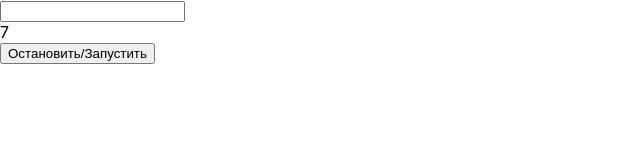
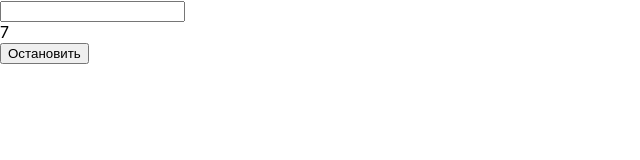
Before and after one commit to Ivan-dp/terabit-test, a React (Create React App) app: page / in a window 1280 px wide. Shown: the top 160 px of the page, without its empty margins (0-640 px from the left). Built offline with nearby package versions, Linux system fonts and the light colour scheme.

Commit message:
add useState for btnName

```diff
--- a/src/components/Counter.jsx
+++ b/src/components/Counter.jsx
@@ -7,31 +7,32 @@ const Counter = (props) => {
   };
   const [count, setCount] = useState(0);
   const [toggle, setToggle] = useState(true);
+  const [btnName, setBtnName] = useState("Остановить");
   const interval = props.interval;
 
   useEffect(() => {
-    setTimeout(() => setCount(count + 1), interval);
-  }, [count]);
+    setTimeout(() => {
+      if (toggle) {
+        setCount(count + 1);
+      } else {
+        setCount(0);
+        console.log(count);
+      }
+    }, interval);
 
-  //   const action = function () {
-  //     if (toggle) {
-  //       const counter = setInterval(() => {
-  //         setCount(count + 1);
-  //       }, interval);
-  //       console.log(count);
-  //     } else {
-  //       setCount(0);
-  //       console.log(toggle);
-  //       console.log(count);
-  //     }
-  //     return count;
-  //   };
+    if (toggle) {
+      setBtnName("Остановить");
+    } else {
+      setBtnName("Запустить");
+    }
+  }, [count, toggle]);
+
   console.log(count);
 
   return (
     <div>
       <div className="count">{count}</div>
-      <button onClick={() => setToggle(!toggle)}>Остановить/Запустить</button>
+      <button onClick={() => setToggle(!toggle)}>{btnName}</button>
     </div>
   );
 };
```
